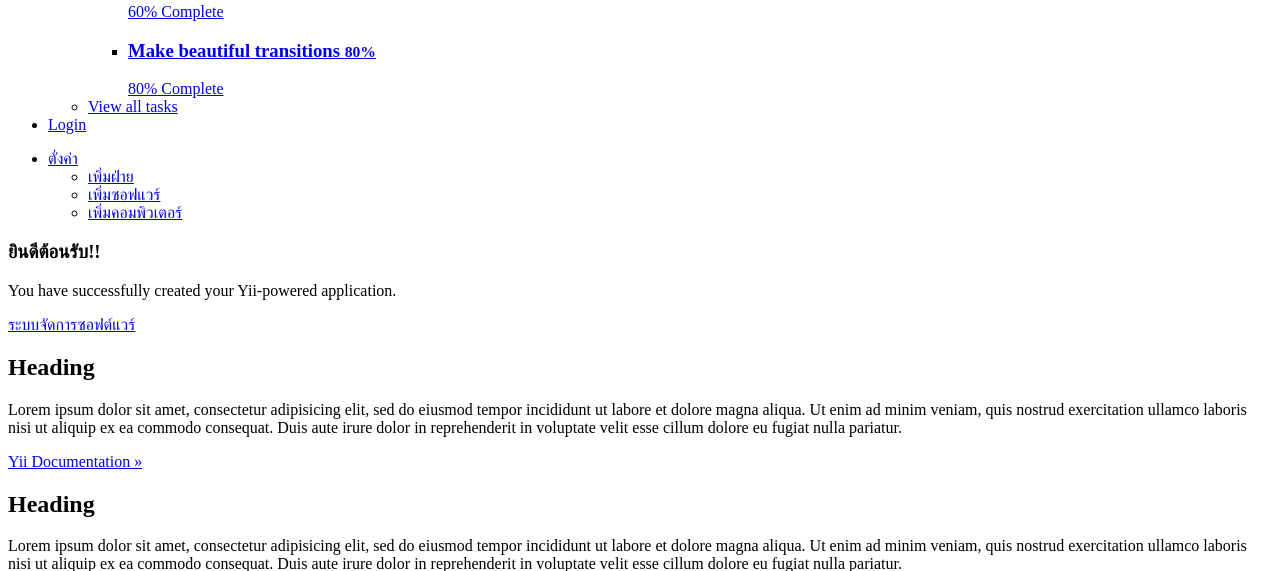
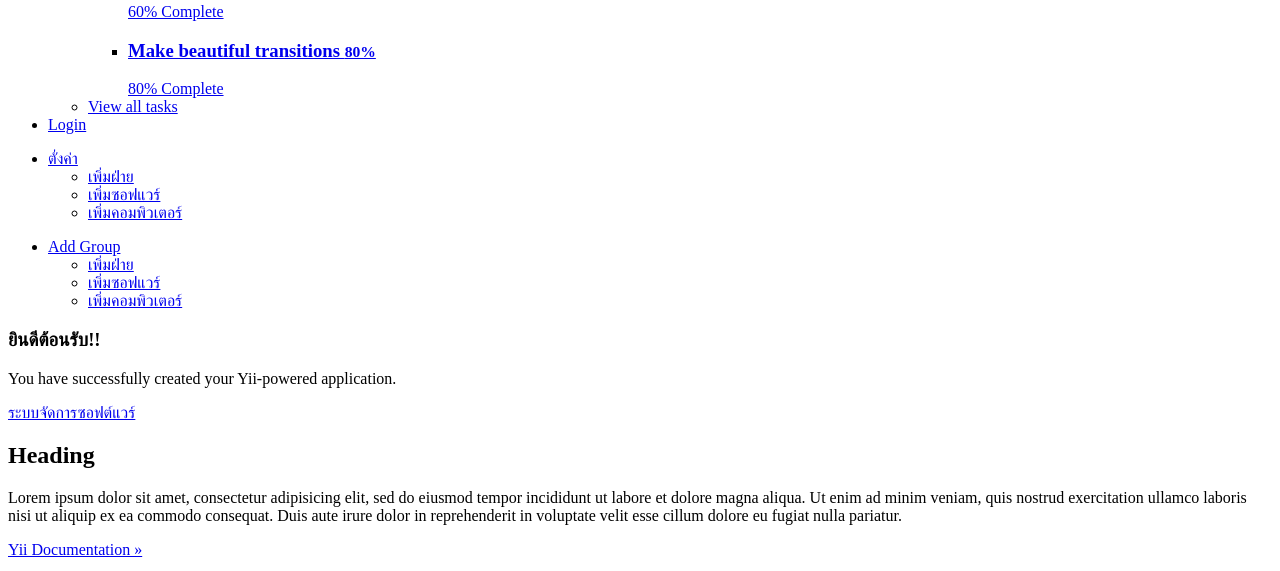
Before and after one commit to tongmckub/yii2-asset-vih-final, a Yii app: template frontend/views/site/index.php in a window 1280 px wide. Shown: the part 2480-3051 px from the top of the page. Run offline with PHP 8.4 and a stand-in for Yii, Linux system fonts and the light colour scheme; the template is opened without the code that fills it, so the values that code supplies are empty; some libraries are stand-ins or nearby versions.

Commit message:
- ComputerVih --> Pass

```diff
--- a/frontend/views/layouts/left.php
+++ b/frontend/views/layouts/left.php
@@ -52,6 +52,26 @@ if (!Yii::$app->user->isGuest) {
             </li>
         </ul>
 
+         <ul class="sidebar-menu">
+            <li class="treeview">
+                <a href="#">
+                    <i class="glyphicon glyphicon-folder-open"></i> <span>Add Group</span>
+                    <i class="fa fa-angle-left pull-right"></i>
+                </a>
+                <ul class="treeview-menu">
+                    <li>
+                        <a href="<?= \yii\helpers\Url::to(['/summary-on-site/index']) ?>"><span class="fa fa-edit"></span> เพิ่มฝ่าย</a>
+                    </li>
+                    <li>
+                        <a href="<?= \yii\helpers\Url::to(['/software/index']) ?>"><span class="glyphicon glyphicon-menu-hamburger"></span> เพิ่มซอฟแวร์</a>
+                    </li>
+                     <li>
+                        <a href="<?= \yii\helpers\Url::to(['/computervih/index']) ?>"><span class="glyphicon glyphicon-indent-left"></span> เพิ่มคอมพิวเตอร์</a>
+                    </li>
+                </ul>
+            </li>
+        </ul>
+
     </section>
 
 </aside>
```
